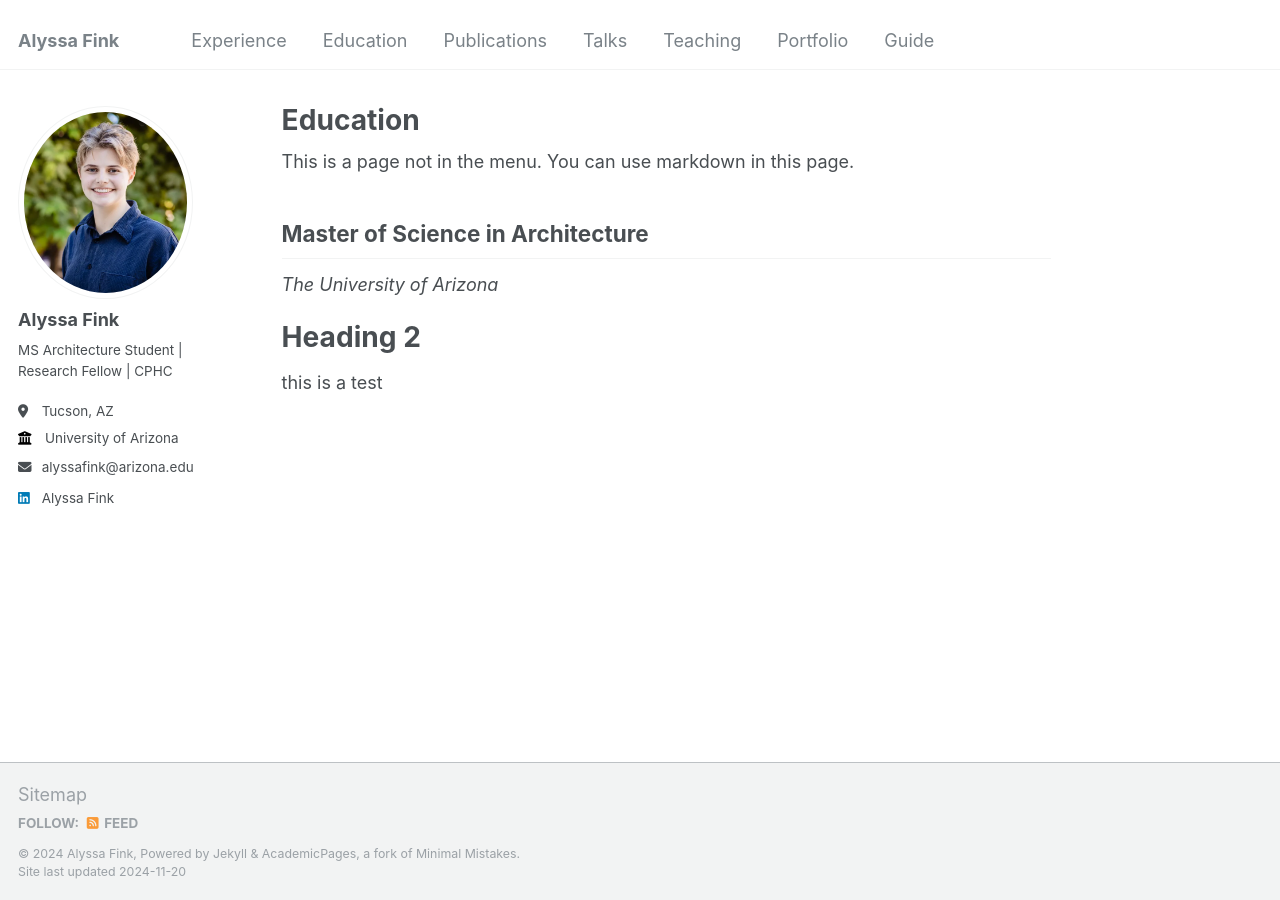
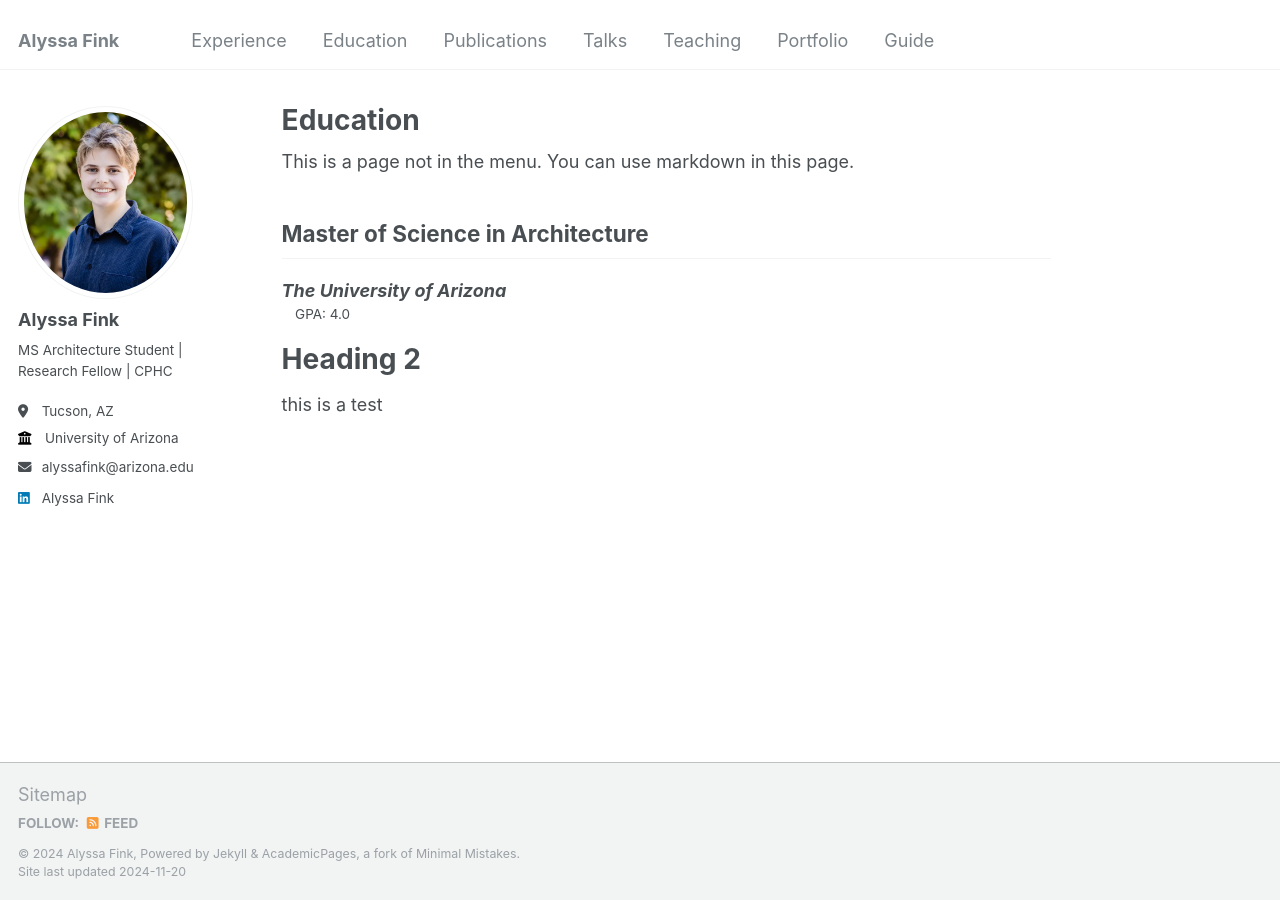
Before and after one commit to alyssafink/alyssafink.github.io, a Jekyll site: the page built from _pages/education.md, in a window 1280 px wide. Built offline with Jekyll 4.4.1, drawn with Linux system fonts in a browser that asks for light colours.

Commit message:
Update education.md

```diff
--- a/_pages/education.md
+++ b/_pages/education.md
@@ -12,7 +12,7 @@ This is a page not in the menu. You can use markdown in this page.
 Master of Science in Architecture
 -----
 *The University of Arizona*
-
+:  GPA: 4.0
 
 Heading 2
 ======
```
